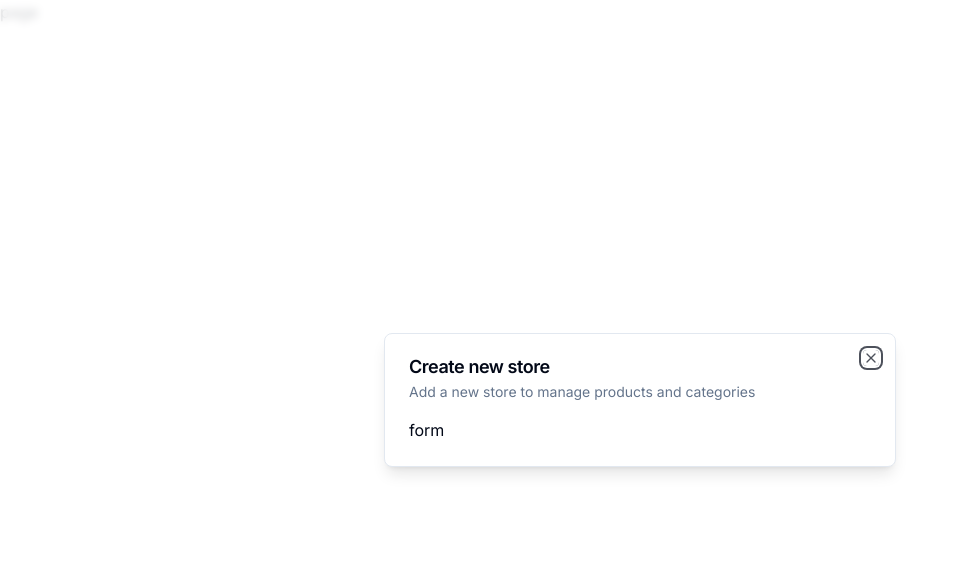
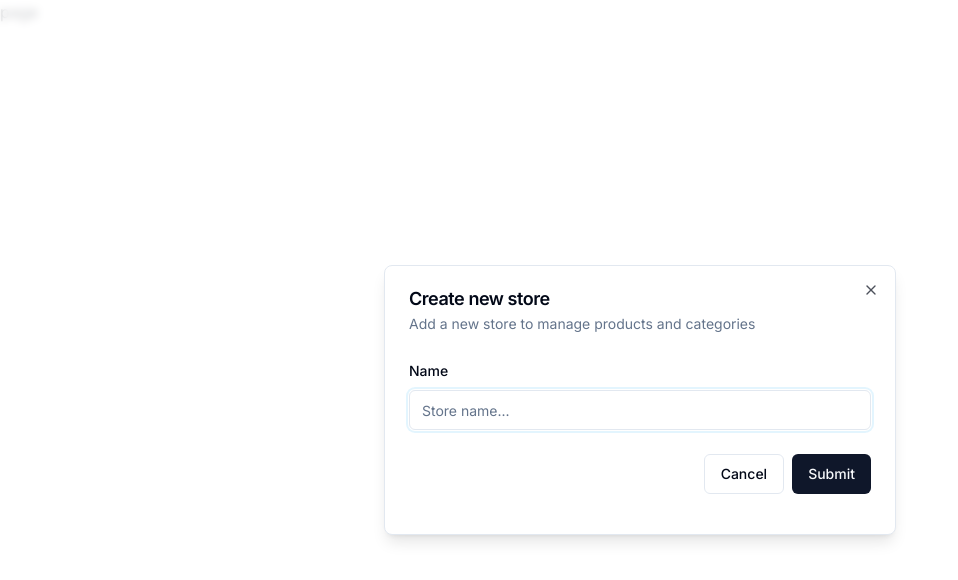
Before and after one commit to Diyorbek-Sultanov/nextjs-ecommerce-admin, a Next.js app: page / in a window 1280 px wide. Shown: the top 580 px of the page, without its empty margins (0-958 px from the left). Built offline with nearby package versions, Linux system fonts and the light colour scheme.

Commit message:
prisma & postgresql setup

```diff
--- /dev/null
+++ b/components/ui/form.tsx
@@ -0,0 +1,176 @@
+import * as React from "react"
+import * as LabelPrimitive from "@radix-ui/react-label"
+import { Slot } from "@radix-ui/react-slot"
+import {
+  Controller,
+  ControllerProps,
+  FieldPath,
+  FieldValues,
+  FormProvider,
+  useFormContext,
+} from "react-hook-form"
+
+import { cn } from "@/lib/utils"
+import { Label } from "@/components/ui/label"
+
+const Form = FormProvider
+
+type FormFieldContextValue<
+  TFieldValues extends FieldValues = FieldValues,
+  TName extends FieldPath<TFieldValues> = FieldPath<TFieldValues>
+> = {
+  name: TName
+}
+
+const FormFieldContext = React.createContext<FormFieldContextValue>(
+  {} as FormFieldContextValue
+)
+
+const FormField = <
+  TFieldValues extends FieldValues = FieldValues,
+  TName extends FieldPath<TFieldValues> = FieldPath<TFieldValues>
+>({
+  ...props
+}: ControllerProps<TFieldValues, TName>) => {
+  return (
+    <FormFieldContext.Provider value={{ name: props.name }}>
+      <Controller {...props} />
+    </FormFieldContext.Provider>
+  )
+}
+
+const useFormField = () => {
+  const fieldContext = React.useContext(FormFieldContext)
+  const itemContext = React.useContext(FormItemContext)
+  const { getFieldState, formState } = useFormContext()
+
+  const fieldState = getFieldState(fieldContext.name, formState)
+
+  if (!fieldContext) {
+    throw new Error("useFormField should be used within <FormField>")
+  }
+
+  const { id } = itemContext
+
+  return {
+    id,
+    name: fieldContext.name,
+    formItemId: `${id}-form-item`,
+    formDescriptionId: `${id}-form-item-description`,
+    formMessageId: `${id}-form-item-message`,
+    ...fieldState,
+  }
+}
+
+type FormItemContextValue = {
+  id: string
+}
+
+const FormItemContext = React.createContext<FormItemContextValue>(
+  {} as FormItemContextValue
+)
+
+const FormItem = React.forwardRef<
+  HTMLDivElement,
+  React.HTMLAttributes<HTMLDivElement>
+>(({ className, ...props }, ref) => {
+  const id = React.useId()
+
+  return (
+    <FormItemContext.Provider value={{ id }}>
+      <div ref={ref} className={cn("space-y-2", className)} {...props} />
+    </FormItemContext.Provider>
+  )
+})
+FormItem.displayName = "FormItem"
+
+const FormLabel = React.forwardRef<
+  React.ElementRef<typeof LabelPrimitive.Root>,
+  React.ComponentPropsWithoutRef<typeof LabelPrimitive.Root>
+>(({ className, ...props }, ref) => {
+  const { error, formItemId } = useFormField()
+
+  return (
+    <Label
+      ref={ref}
+      className={cn(error && "text-destructive", className)}
+      htmlFor={formItemId}
+      {...props}
+    />
+  )
+})
+FormLabel.displayName = "FormLabel"
+
+const FormControl = React.forwardRef<
+  React.ElementRef<typeof Slot>,
+  React.ComponentPropsWithoutRef<typeof Slot>
+>(({ ...props }, ref) => {
+  const { error, formItemId, formDescriptionId, formMessageId } = useFormField()
+
+  return (
+    <Slot
+      ref={ref}
+      id={formItemId}
+      aria-describedby={
+        !error
+          ? `${formDescriptionId}`
+          : `${formDescriptionId} ${formMessageId}`
+      }
+      aria-invalid={!!error}
+      {...props}
+    />
+  )
+})
+FormControl.displayName = "FormControl"
+
+const FormDescription = React.forwardRef<
+  HTMLParagraphElement,
+  React.HTMLAttributes<HTMLParagraphElement>
+>(({ className, ...props }, ref) => {
+  const { formDescriptionId } = useFormField()
+
+  return (
+    <p
+      ref={ref}
+      id={formDescriptionId}
+      className={cn("text-sm text-muted-foreground", className)}
+      {...props}
+    />
+  )
+})
+FormDescription.displayName = "FormDescription"
+
+const FormMessage = React.forwardRef<
+  HTMLParagraphElement,
+  React.HTMLAttributes<HTMLParagraphElement>
+>(({ className, children, ...props }, ref) => {
+  const { error, formMessageId } = useFormField()
+  const body = error ? String(error?.message) : children
+
+  if (!body) {
+    return null
+  }
+
+  return (
+    <p
+      ref={ref}
+      id={formMessageId}
+      className={cn("text-sm font-medium text-destructive", className)}
+      {...props}
+    >
+      {body}
+    </p>
+  )
+})
+FormMessage.displayName = "FormMessage"
+
+export {
+  useFormField,
+  Form,
+  FormItem,
+  FormLabel,
+  FormControl,
+  FormDescription,
+  FormMessage,
+  FormField,
+}
--- /dev/null
+++ b/components/ui/input.tsx
@@ -0,0 +1,25 @@
+import * as React from "react"
+
+import { cn } from "@/lib/utils"
+
+export interface InputProps
+  extends React.InputHTMLAttributes<HTMLInputElement> {}
+
+const Input = React.forwardRef<HTMLInputElement, InputProps>(
+  ({ className, type, ...props }, ref) => {
+    return (
+      <input
+        type={type}
+        className={cn(
+          "flex h-10 w-full rounded-md border border-input bg-background px-3 py-2 text-sm ring-offset-background file:border-0 file:bg-transparent file:text-sm file:font-medium placeholder:text-muted-foreground focus-visible:outline-none focus-visible:ring-2 focus-visible:ring-ring focus-visible:ring-offset-2 disabled:cursor-not-allowed disabled:opacity-50",
+          className
+        )}
+        ref={ref}
+        {...props}
+      />
+    )
+  }
+)
+Input.displayName = "Input"
+
+export { Input }
--- /dev/null
+++ b/components/ui/label.tsx
@@ -0,0 +1,26 @@
+"use client"
+
+import * as React from "react"
+import * as LabelPrimitive from "@radix-ui/react-label"
+import { cva, type VariantProps } from "class-variance-authority"
+
+import { cn } from "@/lib/utils"
+
+const labelVariants = cva(
+  "text-sm font-medium leading-none peer-disabled:cursor-not-allowed peer-disabled:opacity-70"
+)
+
+const Label = React.forwardRef<
+  React.ElementRef<typeof LabelPrimitive.Root>,
+  React.ComponentPropsWithoutRef<typeof LabelPrimitive.Root> &
+    VariantProps<typeof labelVariants>
+>(({ className, ...props }, ref) => (
+  <LabelPrimitive.Root
+    ref={ref}
+    className={cn(labelVariants(), className)}
+    {...props}
+  />
+))
+Label.displayName = LabelPrimitive.Root.displayName
+
+export { Label }
--- a/components/ui/modals/store-modal.tsx
+++ b/components/ui/modals/store-modal.tsx
@@ -2,10 +2,35 @@
 
 import Modal from '@/components/ui/modal'
 import { useModal } from '@/hooks/useModal'
+import { storeSchema, type TStoreSchema } from '@/lib/zod-validation/store'
+import { zodResolver } from '@hookform/resolvers/zod'
+import { useForm } from 'react-hook-form'
+import {
+	Form,
+	FormControl,
+	FormField,
+	FormItem,
+	FormLabel,
+	FormMessage,
+} from '@/components/ui/form'
+import { Input } from '@/components/ui/input'
+import { Button } from '@/components/ui/button'
 
 const StoreModal: React.FC = () => {
 	const open = useModal((state) => state.isOpen)
 	const onClose = useModal((state) => state.onClose)
+
+	const form = useForm<TStoreSchema>({
+		resolver: zodResolver(storeSchema),
+		defaultValues: {
+			name: '',
+		},
+		mode: 'onChange',
+	})
+
+	const onSubmit = (values: TStoreSchema) => {
+		console.log(values)
+	}
 
 	return (
 		<Modal
@@ -13,7 +38,38 @@ const StoreModal: React.FC = () => {
 			onClose={onClose}
 			title='Create new store'
 			description='Add a new store to manage products and categories'>
-			form
+			<div>
+				<div className='space-y-4 py-2 pb-4'>
+					<Form {...form}>
+						<form onSubmit={form.handleSubmit(onSubmit)}>
+							<FormField
+								control={form.control}
+								name='name'
+								render={({ field }) => (
+									<FormItem>
+										<FormLabel htmlFor='store'>Name</FormLabel>
+										<FormControl>
+											<Input
+												placeholder='Store name...'
+												className='focus-visible:ring-sky-200/40 focus-visible:ring-offset-1'
+												id='store'
+												{...field}
+											/>
+										</FormControl>
+										<FormMessage />
+									</FormItem>
+								)}
+							/>
+							<div className='flex items-center justify-end pt-6 space-x-2'>
+								<Button variant={'outline'} onClick={onClose} type='button'>
+									Cancel
+								</Button>
+								<Button type='submit'>Submit</Button>
+							</div>
+						</form>
+					</Form>
+				</div>
+			</div>
 		</Modal>
 	)
 }
--- /dev/null
+++ b/lib/zod-validation/store.ts
@@ -0,0 +1,14 @@
+import * as z from 'zod'
+
+const storeSchema = z.object({
+	name: z
+		.string({
+			required_error: 'This field is required',
+			invalid_type_error: 'It must be a string',
+		})
+		.min(1, { message: 'This field is required' }),
+})
+
+export type TStoreSchema = z.infer<typeof storeSchema>
+
+export { storeSchema }
--- a/package.json
+++ b/package.json
@@ -10,7 +10,10 @@
   },
   "dependencies": {
     "@clerk/nextjs": "^4.27.2",
+    "@hookform/resolvers": "^3.3.2",
+    "@prisma/client": "^5.6.0",
     "@radix-ui/react-dialog": "^1.0.5",
+    "@radix-ui/react-label": "^2.0.2",
     "@radix-ui/react-slot": "^1.0.2",
     "class-variance-authority": "^0.7.0",
     "clsx": "^2.0.0",
@@ -18,8 +21,10 @@
     "next": "14.0.3",
     "react": "^18",
     "react-dom": "^18",
+    "react-hook-form": "^7.48.2",
     "tailwind-merge": "^2.0.0",
     "tailwindcss-animate": "^1.0.7",
+    "zod": "^3.22.4",
     "zustand": "^4.4.6"
   },
   "devDependencies": {
@@ -30,6 +35,7 @@
     "eslint": "^8",
     "eslint-config-next": "14.0.3",
     "postcss": "^8",
+    "prisma": "^5.6.0",
     "tailwindcss": "^3.3.0",
     "typescript": "^5"
   }
```
Also changed, not shown: lib/db.ts (added, +11 -0 lines), 2 other files (tests, documents, lock files or other folders).
